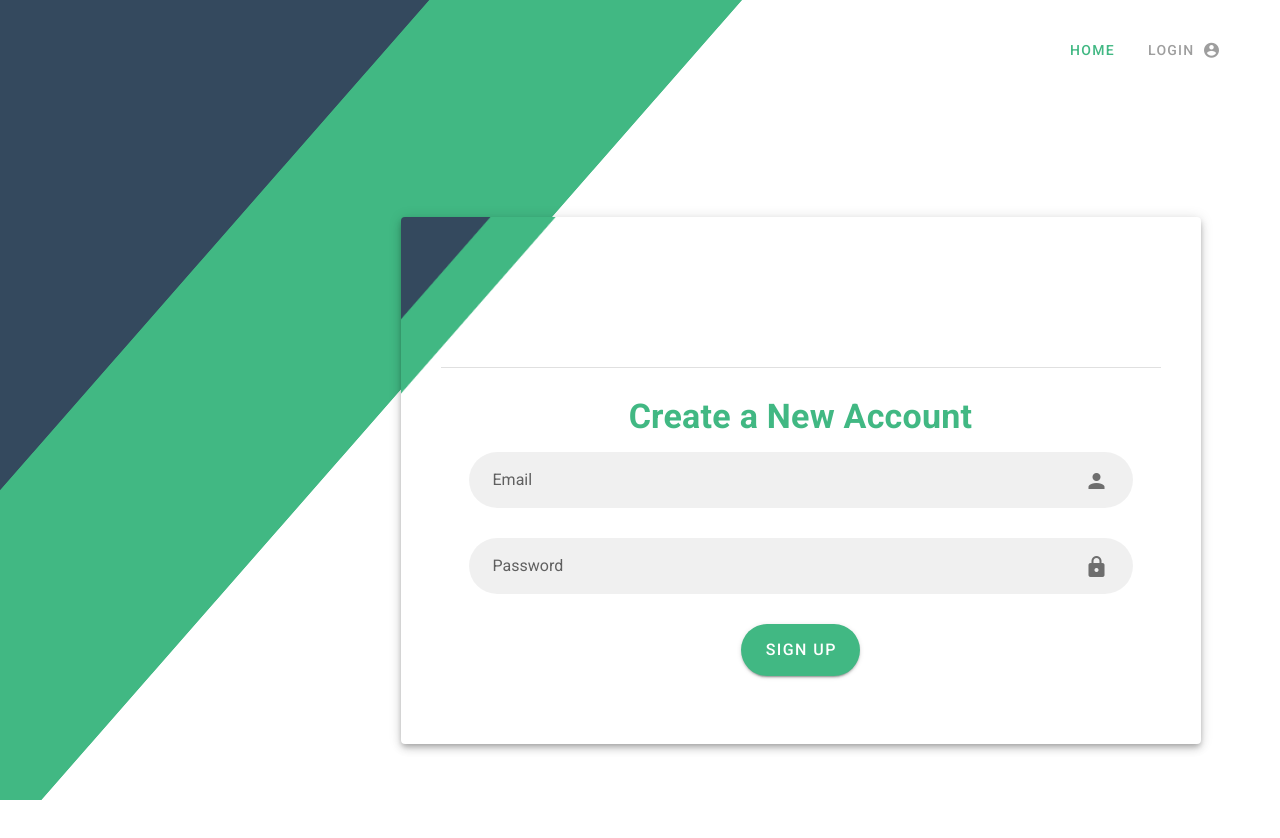
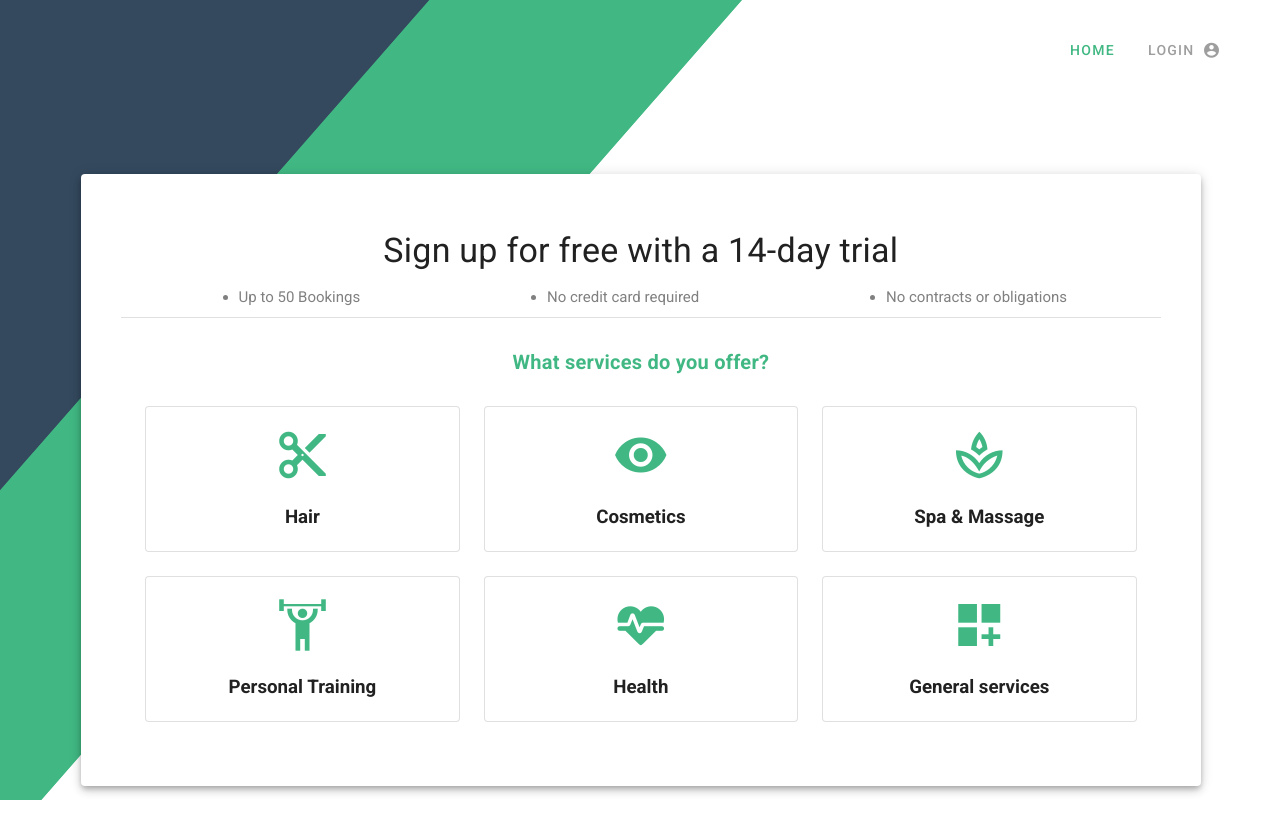
Before and after one commit to DanielOttodev/admin, a Nuxt app: page /signup in a window 1280 px wide. Shown: the top 838 px of the page. Built offline with nearby package versions, Linux system fonts and the light colour scheme.

Commit message:
sign up p1

```diff
--- /dev/null
+++ b/components/SignUp1.vue
@@ -0,0 +1,75 @@
+<template>
+    <v-container fill-height>
+
+        <v-row justify="end" align="center" no-gutters class="row">
+            <Transition>
+                <v-card elevation="5" class="mr-5 pa-10 text-center">
+
+                    <v-card-title class="justify-center text-h4">Sign up for free with a 14-day
+                        trial
+                    </v-card-title>
+                    <ul style="display:flex; justify-content: space-around; color:grey; font-size:15px;">
+                        <li class="mx-2">
+                            Up to 50 Bookings
+                        </li>
+                        <li class="mx-2">No credit card required</li>
+                        <li class="mx-2">No contracts or obligations</li>
+                    </ul>
+                    <v-divider class="mt-2">
+
+                    </v-divider>
+                    <v-container>
+                        <v-row>
+                            <v-col cols="12">
+                                <v-card-title style="color:#41B883; font-weight:bold;"
+                                    class="text--center justify-center text-lg-h6" justify="center">What services do you
+                                    offer?
+                                </v-card-title>
+                                <v-container>
+                                    <v-row>
+                                        <v-col cols="4" v-for="item in services" :key="item.name">
+
+                                            <v-sheet @click="select(item)" rounded class="pa-5 text-center mysheet"
+                                                outlined>
+                                                <v-icon size="56" color="primary">{{ item.icon }}</v-icon>
+                                                <h3 class="mt-5" color="primary">{{ item.name }}</h3>
+                                            </v-sheet>
+
+
+                                        </v-col>
+
+                                    </v-row>
+                                </v-container>
+
+                            </v-col>
+                        </v-row>
+
+                    </v-container>
+                </v-card>
+            </Transition>
+        </v-row>
+    </v-container>
+</template>
+
+<script>
+export default {
+    data: () => ({
+        services: [{
+            name: 'Hair', icon: 'mdi-content-cut'
+        }, { name: 'Cosmetics', icon: 'mdi-eye' }, { name: 'Spa & Massage', icon: 'mdi-spa-outline' }, { name: 'Personal Training', icon: 'mdi-weight-lifter' }, { name: 'Health', icon: 'mdi-heart-pulse' }, { name: 'General services', icon: 'mdi-view-grid-plus' }]
+    }),
+    methods: {
+        select(e) {
+            console.log(e);
+        }
+    }
+}
+</script>
+
+<style>
+.mysheet:hover {
+    background-color: rgba(228, 228, 228, 0.448);
+    transition: all 0.25s;
+    cursor: pointer;
+}
+</style>
--- a/layouts/default.vue
+++ b/layouts/default.vue
@@ -2,7 +2,7 @@
   <v-app dark>
     <v-navigation-drawer v-model="drawer" :mini-variant="miniVariant" :clipped="clipped" fixed app>
       <v-list>
-        <v-list-item v-for="(item, i) in items" color="#41B883" :key="i" :to="item.to" router exact>
+        <v-list-item v-for="(item, i) in items" color="primary" :key="i" :to="item.to" router exact>
           <v-list-item-action>
             <v-icon>{{ item.icon }}</v-icon>
           </v-list-item-action>
--- a/pages/signup.vue
+++ b/pages/signup.vue
@@ -10,7 +10,7 @@
                     </v-btn>
                 </v-row>
             </v-container>
-            <v-container fill-height>
+            <!---- <v-container fill-height>
 
                 <v-row justify="end" align="center" no-gutters class="row">
                     <Transition>
@@ -49,8 +49,8 @@
                         </v-card>
                     </Transition>
                 </v-row>
-            </v-container>
-
+            </v-container> -->
+            <SignUp1 />
         </v-sheet>
     </Transition>
 </template>
```
Also changed, not shown: middleware/auth.js (line endings or trailing spaces).
